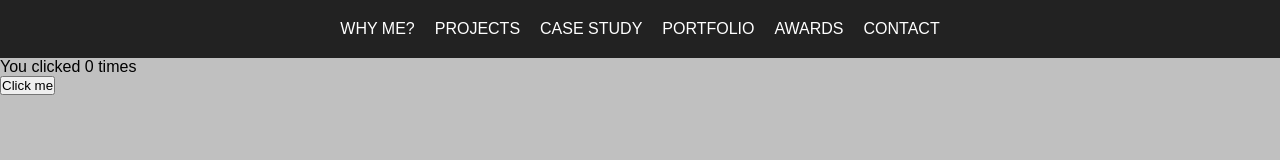
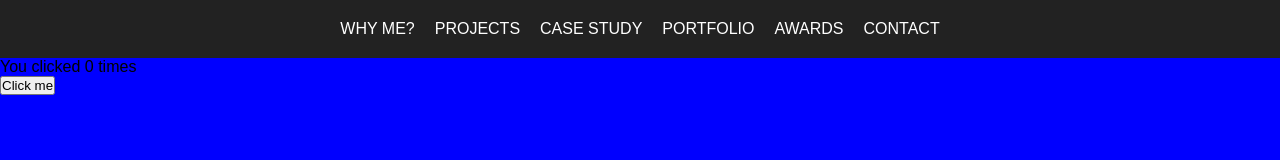
Before and after one commit to jayoharedee/assignment, a React app: page / in a window 1280 px wide. Built offline with nearby package versions, Linux system fonts and the light colour scheme.

Commit message:
Checking CD test 2

```diff
--- a/src/scss/style.scss
+++ b/src/scss/style.scss
@@ -1,3 +1,3 @@
 body {
-  background-color: silver;
+  background-color: blue;
 }
```
